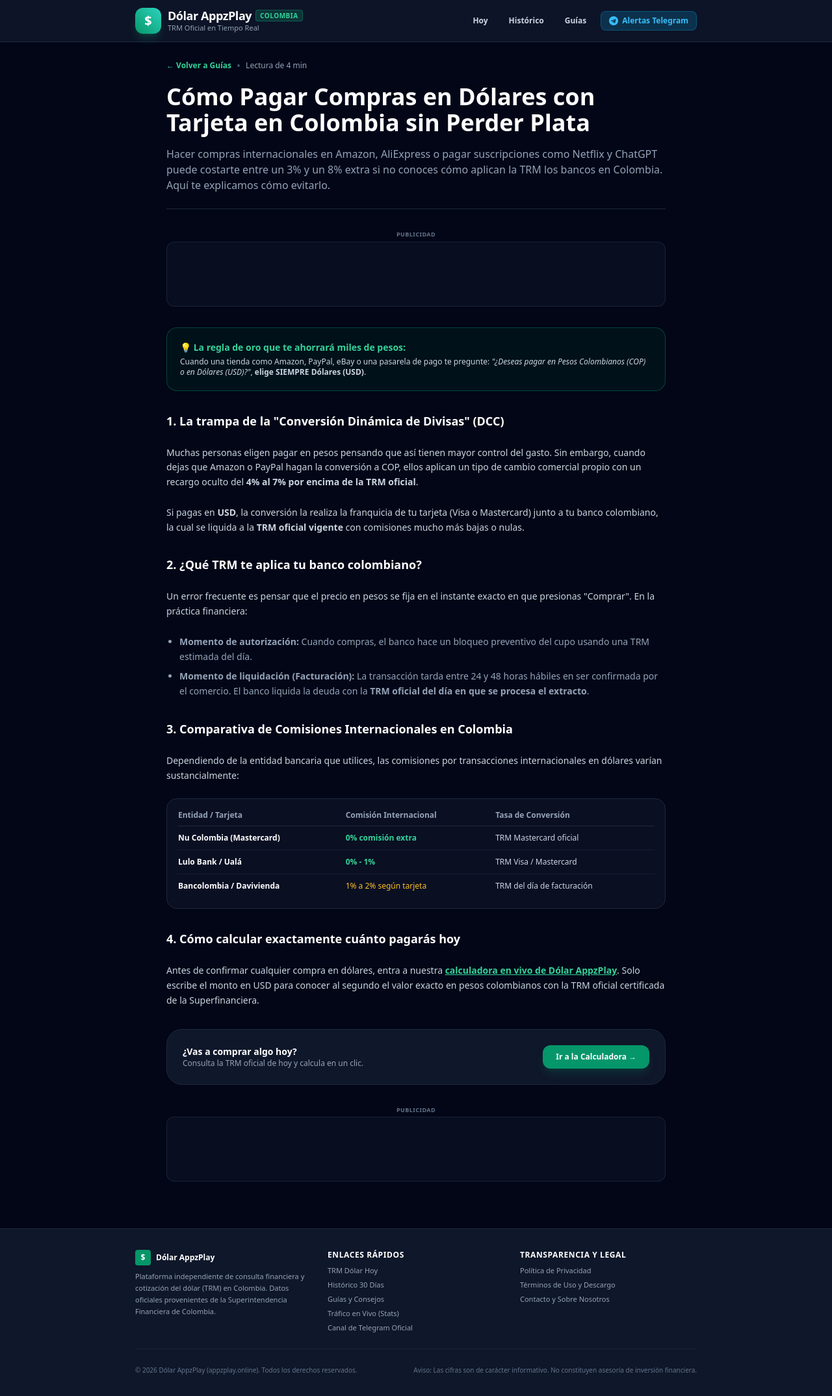
After one commit to DiegoAzz/dolar, a Node server app: page /guias/compras-tarjeta-dolares-colombia in a window 1280 px wide. The commit adds this page. Shown: the whole page at 65% size. Run offline with Node 20, Linux system fonts and the light colour scheme; some libraries are stand-ins or nearby versions.

Commit message:
feat: add comprehensive financial guides section and articles for Google AdSense compliance

```diff
--- a/src/server.js
+++ b/src/server.js
@@ -154,6 +154,51 @@ app.get('/historico', async (req, res) => {
   }
 });
 
+// PÁGINAS DE GUÍAS FINANCIERAS (SEO & ADSENSE DEPTH)
+app.get('/guias', (req, res) => {
+  res.render('guias', {
+    title: 'Guías del Dólar y Divisas en Colombia | Dólar AppzPlay',
+    description: 'Aprende a proteger tu dinero frente a la TRM, cómo pagar compras internacionales con tarjeta y recibir remesas con la menor comisión.',
+    siteUrl: SITE_URL,
+    canonicalPath: '/guias',
+    adsenseId: ADSENSE_ID,
+    telegramUrl: TELEGRAM_URL
+  });
+});
+
+app.get('/guias/compras-tarjeta-dolares-colombia', (req, res) => {
+  res.render('guia-tarjetas', {
+    title: 'Cómo Pagar Compras en Dólares con Tarjeta en Colombia | Dólar AppzPlay',
+    description: 'Guía práctica para evitar el sobreprecio de conversión de divisas en Amazon y PayPal, y comisiones de bancos colombianos.',
+    siteUrl: SITE_URL,
+    canonicalPath: '/guias/compras-tarjeta-dolares-colombia',
+    adsenseId: ADSENSE_ID,
+    telegramUrl: TELEGRAM_URL
+  });
+});
+
+app.get('/guias/mejor-momento-comprar-dolares-colombia', (req, res) => {
+  res.render('guia-comprar-dolares', {
+    title: 'Cuándo y Dónde Comprar Dólares en Colombia | Dólar AppzPlay',
+    description: 'Horarios de Set-FX, por qué la TRM de las 4:30 PM te da ventaja y comparativa de casas de cambio físicas vs plataformas digitales.',
+    siteUrl: SITE_URL,
+    canonicalPath: '/guias/mejor-momento-comprar-dolares-colombia',
+    adsenseId: ADSENSE_ID,
+    telegramUrl: TELEGRAM_URL
+  });
+});
+
+app.get('/guias/remesas-recibir-dolares-colombia', (req, res) => {
+  res.render('guia-remesas', {
+    title: 'Cómo Recibir Remesas en Dólares en Colombia con la Mejor Tasa | Dólar AppzPlay',
+    description: 'Comparativa de Western Union, Bancolombia, Daviplata y cuentas fintech en dólares para cobrar giros con el menor spread.',
+    siteUrl: SITE_URL,
+    canonicalPath: '/guias/remesas-recibir-dolares-colombia',
+    adsenseId: ADSENSE_ID,
+    telegramUrl: TELEGRAM_URL
+  });
+});
+
 // PÁGINA POLÍTICA DE PRIVACIDAD
 app.get('/privacidad', (req, res) => {
   res.render('privacidad', {
--- /dev/null
+++ b/src/views/guia-tarjetas.ejs
@@ -0,0 +1,109 @@
+<%- include('partials/header') %>
+
+<article class="max-w-3xl mx-auto space-y-8 text-slate-300">
+
+  <!-- Encabezado del Artículo -->
+  <header class="space-y-4 border-b border-slate-800 pb-6">
+    <div class="flex items-center gap-2">
+      <a href="/guias" class="text-xs font-semibold text-emerald-400 hover:underline flex items-center gap-1">
+        &larr; Volver a Guías
+      </a>
+      <span class="text-slate-600">•</span>
+      <span class="text-xs text-slate-400">Lectura de 4 min</span>
+    </div>
+    <h1 class="text-2xl sm:text-4xl font-extrabold text-white leading-tight">
+      Cómo Pagar Compras en Dólares con Tarjeta en Colombia sin Perder Plata
+    </h1>
+    <p class="text-sm sm:text-base text-slate-400 leading-relaxed">
+      Hacer compras internacionales en Amazon, AliExpress o pagar suscripciones como Netflix y ChatGPT puede costarte entre un 3% y un 8% extra si no conoces cómo aplican la TRM los bancos en Colombia. Aquí te explicamos cómo evitarlo.
+    </p>
+  </header>
+
+  <!-- Banner Publicidad Superior -->
+  <%- include('partials/ad-slot') %>
+
+  <!-- Contenido Principal -->
+  <div class="space-y-6 text-sm leading-relaxed">
+
+    <div class="rounded-2xl bg-emerald-950/30 border border-emerald-500/30 p-5">
+      <h3 class="font-bold text-emerald-400 text-sm mb-1">💡 La regla de oro que te ahorrará miles de pesos:</h3>
+      <p class="text-xs text-slate-300">
+        Cuando una tienda como Amazon, PayPal, eBay o una pasarela de pago te pregunte: <i>"¿Deseas pagar en Pesos Colombianos (COP) o en Dólares (USD)?"</i>, <b>elige SIEMPRE Dólares (USD)</b>.
+      </p>
+    </div>
+
+    <h2 class="text-lg font-bold text-white pt-2">1. La trampa de la "Conversión Dinámica de Divisas" (DCC)</h2>
+    <p>
+      Muchas personas eligen pagar en pesos pensando que así tienen mayor control del gasto. Sin embargo, cuando dejas que Amazon o PayPal hagan la conversión a COP, ellos aplican un tipo de cambio comercial propio con un recargo oculto del <b>4% al 7% por encima de la TRM oficial</b>.
+    </p>
+    <p>
+      Si pagas en <b>USD</b>, la conversión la realiza la franquicia de tu tarjeta (Visa o Mastercard) junto a tu banco colombiano, la cual se liquida a la <b>TRM oficial vigente</b> con comisiones mucho más bajas o nulas.
+    </p>
+
+    <h2 class="text-lg font-bold text-white pt-2">2. ¿Qué TRM te aplica tu banco colombiano?</h2>
+    <p>
+      Un error frecuente es pensar que el precio en pesos se fija en el instante exacto en que presionas "Comprar". En la práctica financiera:
+    </p>
+    <ul class="list-disc pl-5 space-y-2 text-slate-400">
+      <li><b>Momento de autorización:</b> Cuando compras, el banco hace un bloqueo preventivo del cupo usando una TRM estimada del día.</li>
+      <li><b>Momento de liquidación (Facturación):</b> La transacción tarda entre 24 y 48 horas hábiles en ser confirmada por el comercio. El banco liquida la deuda con la <b>TRM oficial del día en que se procesa el extracto</b>.</li>
+    </ul>
+
+    <h2 class="text-lg font-bold text-white pt-2">3. Comparativa de Comisiones Internacionales en Colombia</h2>
+    <p>
+      Dependiendo de la entidad bancaria que utilices, las comisiones por transacciones internacionales en dólares varían sustancialmente:
+    </p>
+
+    <div class="overflow-x-auto rounded-2xl border border-slate-800 bg-slate-900/60 p-4">
+      <table class="w-full text-left text-xs">
+        <thead class="border-b border-slate-800 text-slate-400">
+          <tr>
+            <th class="pb-2">Entidad / Tarjeta</th>
+            <th class="pb-2">Comisión Internacional</th>
+            <th class="pb-2">Tasa de Conversión</th>
+          </tr>
+        </thead>
+        <tbody class="divide-y divide-slate-800/60 text-slate-300">
+          <tr>
+            <td class="py-2.5 font-bold text-white">Nu Colombia (Mastercard)</td>
+            <td class="py-2.5 text-emerald-400 font-semibold">0% comisión extra</td>
+            <td class="py-2.5">TRM Mastercard oficial</td>
+          </tr>
+          <tr>
+            <td class="py-2.5 font-bold text-white">Lulo Bank / Ualá</td>
+            <td class="py-2.5 text-emerald-400 font-semibold">0% - 1%</td>
+            <td class="py-2.5">TRM Visa / Mastercard</td>
+          </tr>
+          <tr>
+            <td class="py-2.5 font-bold text-white">Bancolombia / Davivienda</td>
+            <td class="py-2.5 text-amber-400">1% a 2% según tarjeta</td>
+            <td class="py-2.5">TRM del día de facturación</td>
+          </tr>
+        </tbody>
+      </table>
+    </div>
+
+    <h2 class="text-lg font-bold text-white pt-2">4. Cómo calcular exactamente cuánto pagarás hoy</h2>
+    <p>
+      Antes de confirmar cualquier compra en dólares, entra a nuestra <a href="/" class="text-emerald-400 underline font-semibold">calculadora en vivo de Dólar AppzPlay</a>. Solo escribe el monto en USD para conocer al segundo el valor exacto en pesos colombianos con la TRM oficial certificada de la Superfinanciera.
+    </p>
+
+  </div>
+
+  <!-- Botón hacia la calculadora -->
+  <div class="rounded-3xl bg-slate-900 border border-slate-800 p-6 flex flex-col sm:flex-row items-center justify-between gap-4">
+    <div>
+      <h4 class="font-bold text-white text-sm">¿Vas a comprar algo hoy?</h4>
+      <p class="text-xs text-slate-400">Consulta la TRM oficial de hoy y calcula en un clic.</p>
+    </div>
+    <a href="/" class="px-5 py-2.5 rounded-xl bg-emerald-600 hover:bg-emerald-500 text-white font-bold text-xs transition-colors shadow-lg shadow-emerald-600/20 shrink-0">
+      Ir a la Calculadora &rarr;
+    </a>
+  </div>
+
+  <!-- Banner Publicidad Inferior -->
+  <%- include('partials/ad-slot') %>
+
+</article>
+
+<%- include('partials/footer') %>
--- a/src/views/partials/footer.ejs
+++ b/src/views/partials/footer.ejs
@@ -20,6 +20,7 @@
           <ul class="space-y-1.5 text-[11px]">
             <li><a href="/" class="hover:text-emerald-400 transition-colors">TRM Dólar Hoy</a></li>
             <li><a href="/historico" class="hover:text-emerald-400 transition-colors">Histórico 30 Días</a></li>
+            <li><a href="/guias" class="hover:text-emerald-400 transition-colors">Guías y Consejos</a></li>
             <li><a href="/stats" class="hover:text-emerald-400 transition-colors">Tráfico en Vivo (Stats)</a></li>
             <li><a href="<%= typeof telegramUrl !== 'undefined' ? telegramUrl : 'https://t.me/+hLULrDoazSwzNWNh' %>" target="_blank" rel="noopener noreferrer" class="hover:text-sky-400 transition-colors flex items-center gap-1">Canal de Telegram Oficial</a></li>
           </ul>
--- a/src/views/partials/header.ejs
+++ b/src/views/partials/header.ejs
@@ -81,6 +81,7 @@
       <nav class="flex items-center gap-3 text-xs font-semibold">
         <a href="/" class="px-2.5 py-1.5 rounded-lg hover:bg-slate-800 text-slate-300 hover:text-white transition-colors">Hoy</a>
         <a href="/historico" class="px-2.5 py-1.5 rounded-lg hover:bg-slate-800 text-slate-300 hover:text-white transition-colors">Histórico</a>
+        <a href="/guias" class="px-2.5 py-1.5 rounded-lg hover:bg-slate-800 text-slate-300 hover:text-white transition-colors">Guías</a>
         <a href="<%= typeof telegramUrl !== 'undefined' ? telegramUrl : 'https://t.me/+hLULrDoazSwzNWNh' %>" target="_blank" rel="noopener noreferrer" class="hidden sm:inline-flex items-center gap-1.5 px-3 py-1.5 rounded-lg bg-sky-500/20 text-sky-400 border border-sky-500/30 hover:bg-sky-500/30 transition-all">
           <svg class="w-3.5 h-3.5 fill-current" viewBox="0 0 24 24"><path d="M12 0C5.373 0 0 5.373 0 12s5.373 12 12 12 12-5.373 12-12S18.627 0 12 0zm5.894 8.221l-1.97 9.28c-.145.658-.537.818-1.084.508l-3-2.21-1.446 1.394c-.16.16-.295.295-.605.295l.213-3.053 5.56-5.023c.242-.213-.054-.333-.373-.12l-6.871 4.326-2.962-.924c-.643-.204-.657-.643.136-.953l11.57-4.461c.537-.197 1.006.128.832.941z"/></svg>
           Alertas Telegram
```
Also changed, not shown: public/sitemap.xml (+20 -0 lines), src/views/guia-comprar-dolares.ejs (added, +81 -0 lines), src/views/guia-remesas.ejs (added, +92 -0 lines), src/views/guias.ejs (added, +82 -0 lines), src/views/index.ejs (+65 -0 lines).
